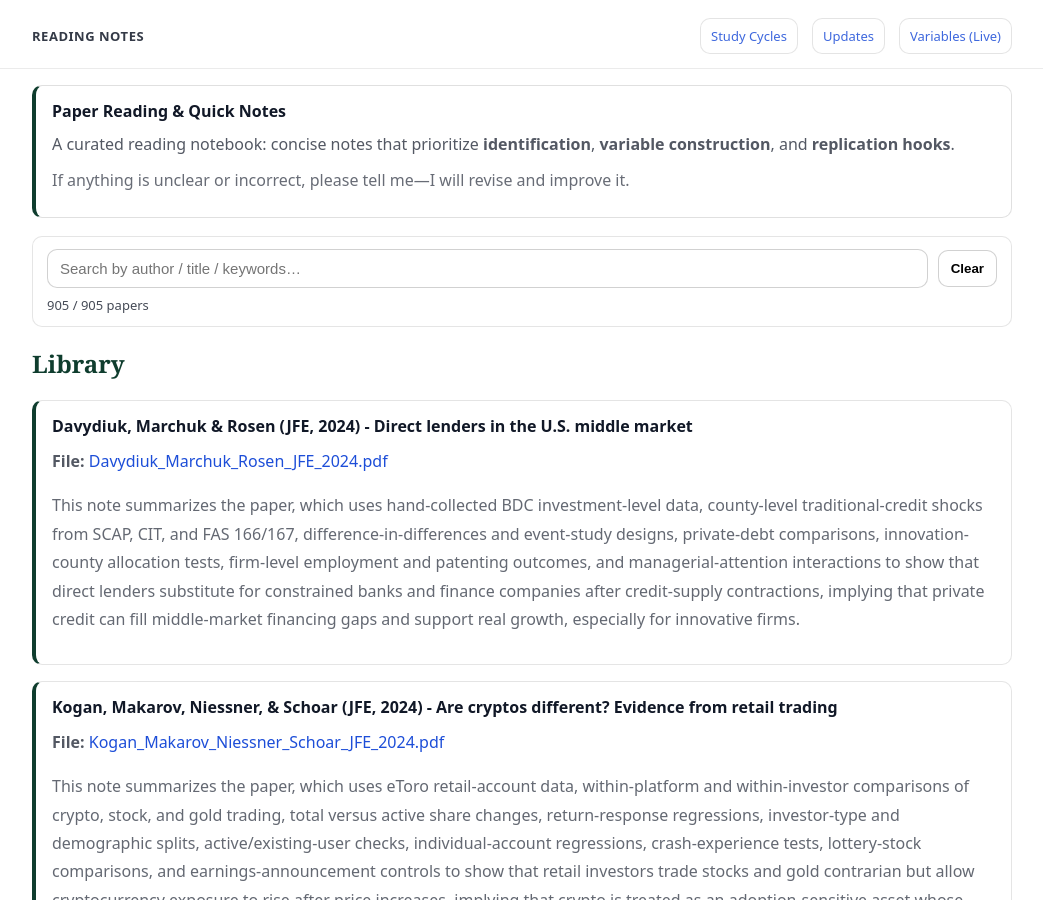
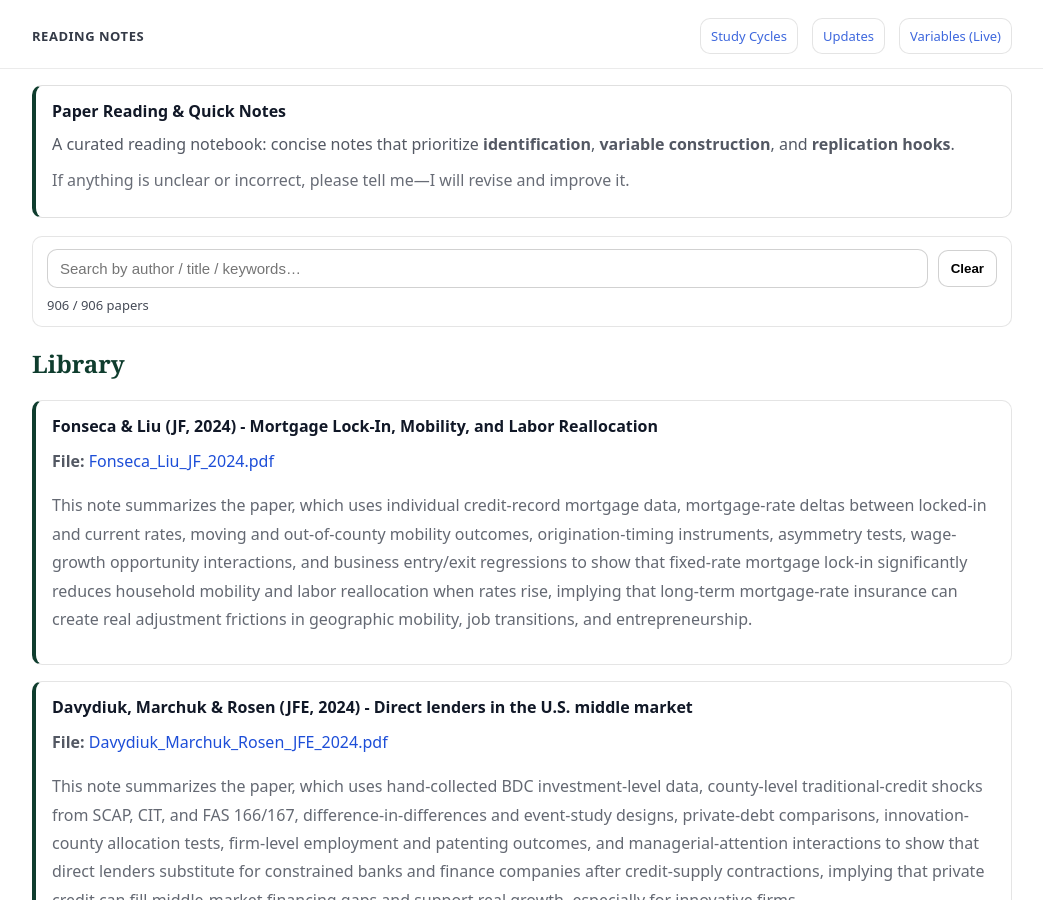
Before and after one commit to yaxinzn/study-archive, a Jekyll site: the page built from reading/index.md, in a window 1280 px wide and 900 px high. Shown: the whole window, without its empty margins (118-1161 px from the left). Built offline with Jekyll 4.4.1, drawn with Linux system fonts in a browser that asks for light colours.

Commit message:
Reading: add/update Fonseca_Liu_JF_2024.pdf

```diff
--- a/_data/reading.yml
+++ b/_data/reading.yml
@@ -1,3 +1,7 @@
+- title: "Fonseca & Liu (JF, 2024) - Mortgage Lock-In, Mobility, and Labor Reallocation"
+  file: "Fonseca_Liu_JF_2024.pdf"
+  desc: "This note summarizes the paper, which uses individual credit-record mortgage data, mortgage-rate deltas between locked-in and current rates, moving and out-of-county mobility outcomes, origination-timing instruments, asymmetry tests, wage-growth opportunity interactions, and business entry/exit regressions to show that fixed-rate mortgage lock-in significantly reduces household mobility and labor reallocation when rates rise, implying that long-term mortgage-rate insurance can create real adjustment frictions in geographic mobility, job transitions, and entrepreneurship."
+
 - title: "Davydiuk, Marchuk & Rosen (JFE, 2024) - Direct lenders in the U.S. middle market"
   file: "Davydiuk_Marchuk_Rosen_JFE_2024.pdf"
   desc: "This note summarizes the paper, which uses hand-collected BDC investment-level data, county-level traditional-credit shocks from SCAP, CIT, and FAS 166/167, difference-in-differences and event-study designs, private-debt comparisons, innovation-county allocation tests, firm-level employment and patenting outcomes, and managerial-attention interactions to show that direct lenders substitute for constrained banks and finance companies after credit-supply contractions, implying that private credit can fill middle-market financing gaps and support real growth, especially for innovative firms."
```
Also changed, not shown: 1 other file.
